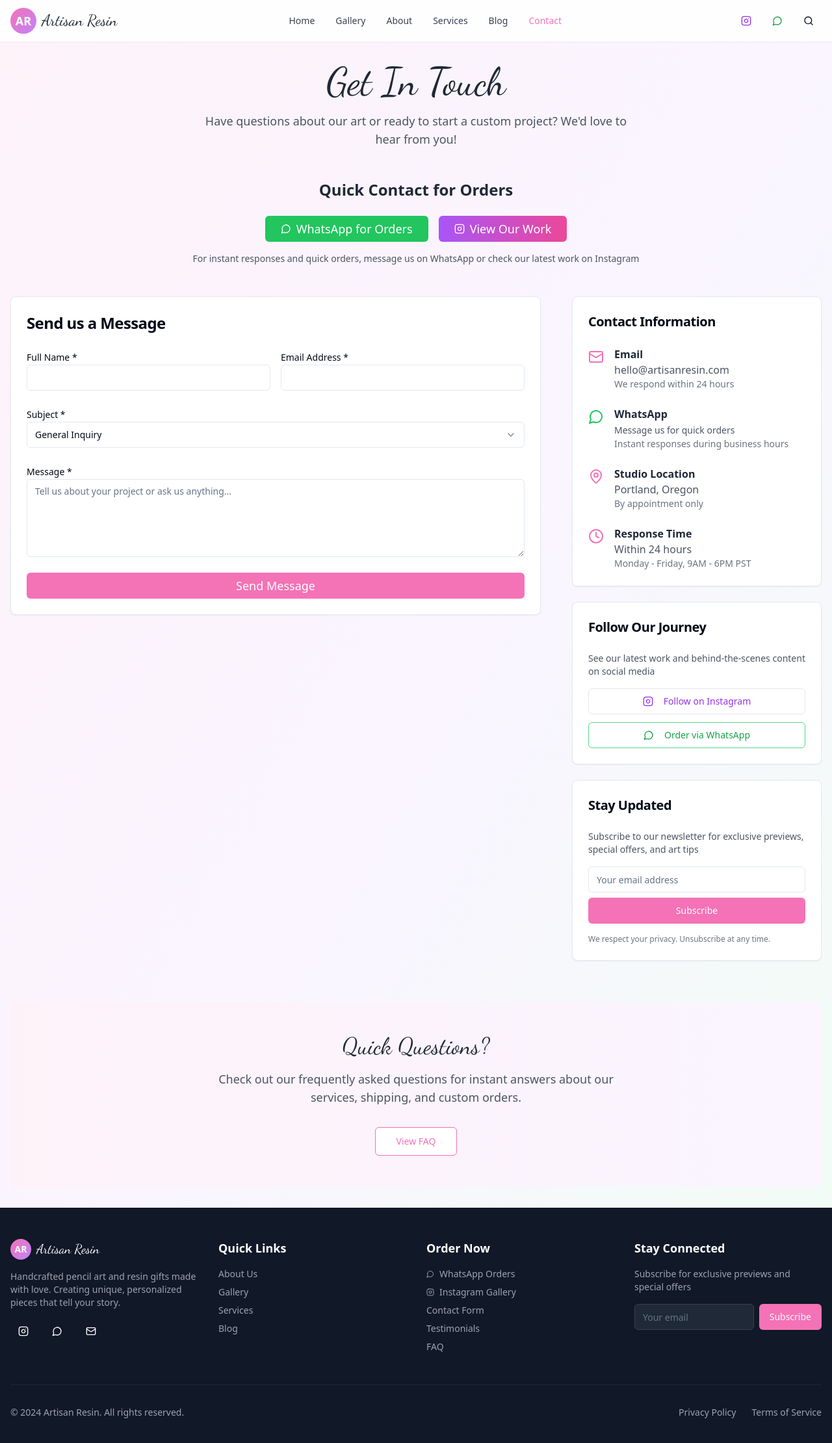
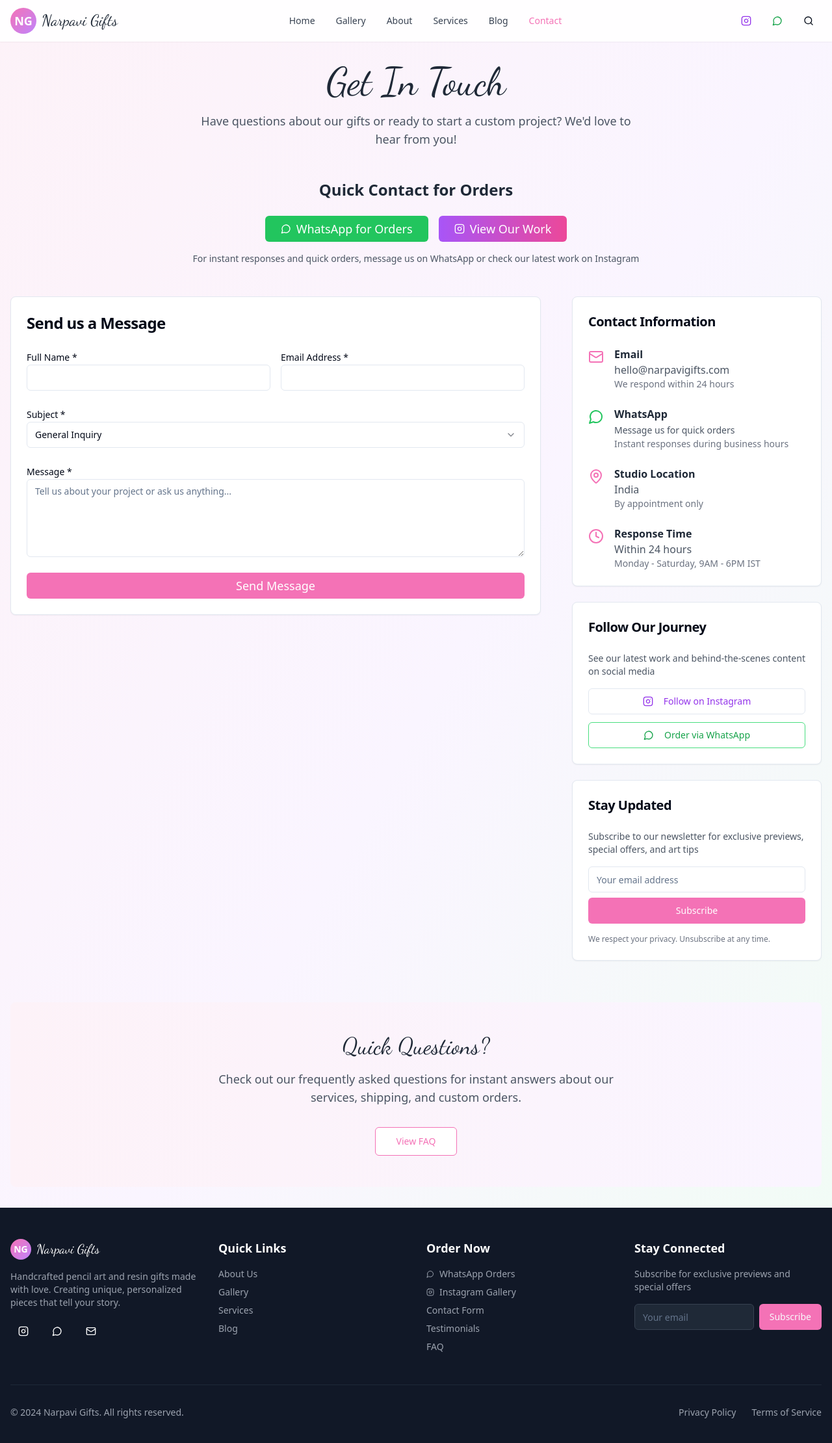
Before and after one commit to Raj240324/narpavi-gifts-without-auth, a React (Vite) app: page /contact in a window 1280 px wide. Shown: the top 2220 px of the page at 65% size. Built offline with nearby package versions, Linux system fonts and the light colour scheme.

Commit message:
Add business name and Instagram link
Updated the site to include "Narpavi Gifts" in the header, footer, and other relevant locations. Also updated the Instagram link to the provided URL.

```diff
--- a/src/components/Footer.tsx
+++ b/src/components/Footer.tsx
@@ -22,7 +22,7 @@ const Footer = () => {
   };
 
   const handleWhatsAppClick = () => {
-    const message = encodeURIComponent("Hi! I'm interested in placing an order for your pencil art and resin gifts.");
+    const message = encodeURIComponent("Hi! I'm interested in placing an order for gifts from Narpavi Gifts.");
     window.open(`https://wa.me/1234567890?text=${message}`, '_blank');
     toast({
       title: "Opening WhatsApp",
@@ -31,7 +31,7 @@ const Footer = () => {
   };
 
   const handleInstagramClick = () => {
-    window.open('https://instagram.com/artisanresin', '_blank');
+    window.open('https://www.instagram.com/narpavi_gifts?igsh=cWowMHlidXB5M3V1', '_blank');
     toast({
       title: "Opening Instagram",
       description: "Check out our latest work on Instagram...",
@@ -39,7 +39,7 @@ const Footer = () => {
   };
 
   const handleEmailClick = () => {
-    window.location.href = 'mailto:hello@artisanresin.com';
+    window.location.href = 'mailto:hello@narpavigifts.com';
     toast({
       title: "Opening Email",
       description: "Opening your email client...",
@@ -54,9 +54,9 @@ const Footer = () => {
           <div className="space-y-4">
             <div className="flex items-center space-x-2">
               <div className="w-8 h-8 bg-gradient-to-br from-pink-400 to-purple-400 rounded-full flex items-center justify-center">
-                <span className="text-white font-bold text-sm">AR</span>
+                <span className="text-white font-bold text-sm">NG</span>
               </div>
-              <span className="font-dancing text-xl">Artisan Resin</span>
+              <span className="font-dancing text-xl">Narpavi Gifts</span>
             </div>
             <p className="text-gray-400 text-sm">
               Handcrafted pencil art and resin gifts made with love. Creating unique,
@@ -156,7 +156,7 @@ const Footer = () => {
 
         <div className="border-t border-gray-800 mt-12 pt-8 flex flex-col md:flex-row justify-between items-center">
           <p className="text-gray-400 text-sm">
-            © 2024 Artisan Resin. All rights reserved.
+            © 2024 Narpavi Gifts. All rights reserved.
           </p>
           <div className="flex space-x-6 mt-4 md:mt-0">
             <Link to="/faq" className="text-gray-400 text-sm hover:text-white transition-colors">
--- a/src/components/Header.tsx
+++ b/src/components/Header.tsx
@@ -36,7 +36,7 @@ const Header = () => {
   };
 
   const handleWhatsAppClick = () => {
-    const message = encodeURIComponent("Hi! I'm interested in placing an order for your pencil art and resin gifts.");
+    const message = encodeURIComponent("Hi! I'm interested in placing an order for your gifts from Narpavi Gifts.");
     window.open(`https://wa.me/1234567890?text=${message}`, '_blank');
     toast({
       title: "Opening WhatsApp",
@@ -45,7 +45,7 @@ const Header = () => {
   };
 
   const handleInstagramClick = () => {
-    window.open('https://instagram.com/artisanresin', '_blank');
+    window.open('https://www.instagram.com/narpavi_gifts?igsh=cWowMHlidXB5M3V1', '_blank');
     toast({
       title: "Opening Instagram",
       description: "Check out our latest work on Instagram...",
@@ -59,9 +59,9 @@ const Header = () => {
           {/* Logo */}
           <Link to="/" className="flex items-center space-x-2">
             <div className="w-10 h-10 bg-gradient-to-br from-pink-400 to-purple-400 rounded-full flex items-center justify-center">
-              <span className="text-white font-bold text-lg">AR</span>
+              <span className="text-white font-bold text-lg">NG</span>
             </div>
-            <span className="font-dancing text-2xl text-gray-800">Artisan Resin</span>
+            <span className="font-dancing text-2xl text-gray-800">Narpavi Gifts</span>
           </Link>
 
           {/* Desktop Navigation */}
--- a/src/pages/Contact.tsx
+++ b/src/pages/Contact.tsx
@@ -46,7 +46,7 @@ const Contact = () => {
   };
 
   const handleWhatsAppClick = () => {
-    const message = encodeURIComponent("Hi! I'm interested in your pencil art and resin gifts. Could you please share more details about your services?");
+    const message = encodeURIComponent("Hi! I'm interested in your gifts from Narpavi Gifts. Could you please share more details about your services?");
     window.open(`https://wa.me/1234567890?text=${message}`, '_blank');
     toast({
       title: "Opening WhatsApp",
@@ -55,7 +55,7 @@ const Contact = () => {
   };
 
   const handleInstagramClick = () => {
-    window.open('https://instagram.com/artisanresin', '_blank');
+    window.open('https://www.instagram.com/narpavi_gifts?igsh=cWowMHlidXB5M3V1', '_blank');
     toast({
       title: "Opening Instagram",
       description: "Check out our latest work on Instagram...",
@@ -73,7 +73,7 @@ const Contact = () => {
         <div className="text-center mb-12">
           <h1 className="font-dancing text-5xl md:text-6xl text-gray-800 mb-4">Get In Touch</h1>
           <p className="text-lg text-gray-600 max-w-2xl mx-auto">
-            Have questions about our art or ready to start a custom project? We'd love to hear from you!
+            Have questions about our gifts or ready to start a custom project? We'd love to hear from you!
           </p>
         </div>
 
@@ -184,7 +184,7 @@ const Contact = () => {
                   <Mail className="w-6 h-6 text-pink-400 mt-1" />
                   <div>
                     <h3 className="font-semibold text-gray-800">Email</h3>
-                    <p className="text-gray-600">hello@artisanresin.com</p>
+                    <p className="text-gray-600">hello@narpavigifts.com</p>
                     <p className="text-sm text-gray-500">We respond within 24 hours</p>
                   </div>
                 </div>
@@ -208,7 +208,7 @@ const Contact = () => {
                   <MapPin className="w-6 h-6 text-pink-400 mt-1" />
                   <div>
                     <h3 className="font-semibold text-gray-800">Studio Location</h3>
-                    <p className="text-gray-600">Portland, Oregon</p>
+                    <p className="text-gray-600">India</p>
                     <p className="text-sm text-gray-500">By appointment only</p>
                   </div>
                 </div>
@@ -218,7 +218,7 @@ const Contact = () => {
                   <div>
                     <h3 className="font-semibold text-gray-800">Response Time</h3>
                     <p className="text-gray-600">Within 24 hours</p>
-                    <p className="text-sm text-gray-500">Monday - Friday, 9AM - 6PM PST</p>
+                    <p className="text-sm text-gray-500">Monday - Saturday, 9AM - 6PM IST</p>
                   </div>
                 </div>
               </CardContent>
```
